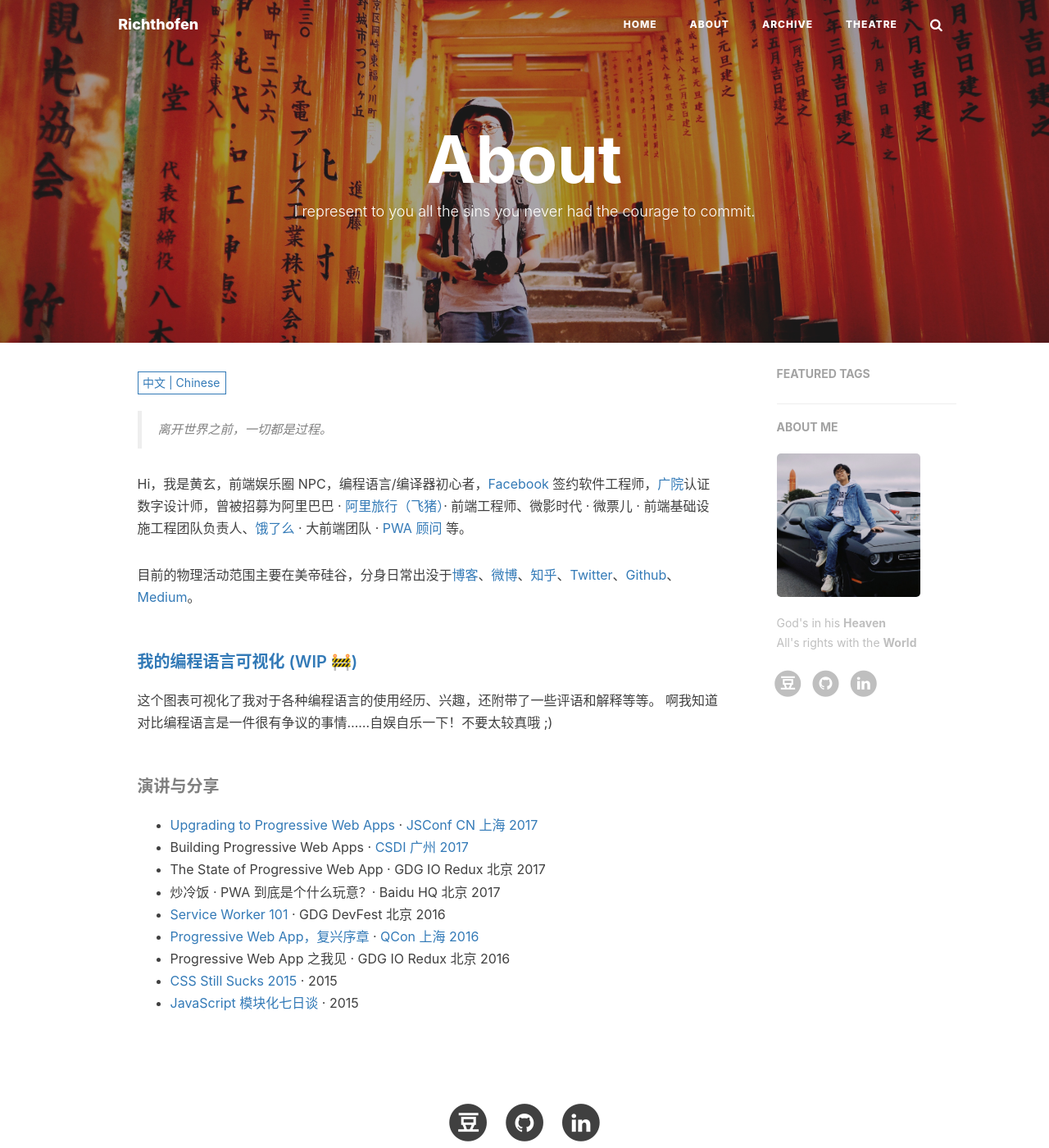
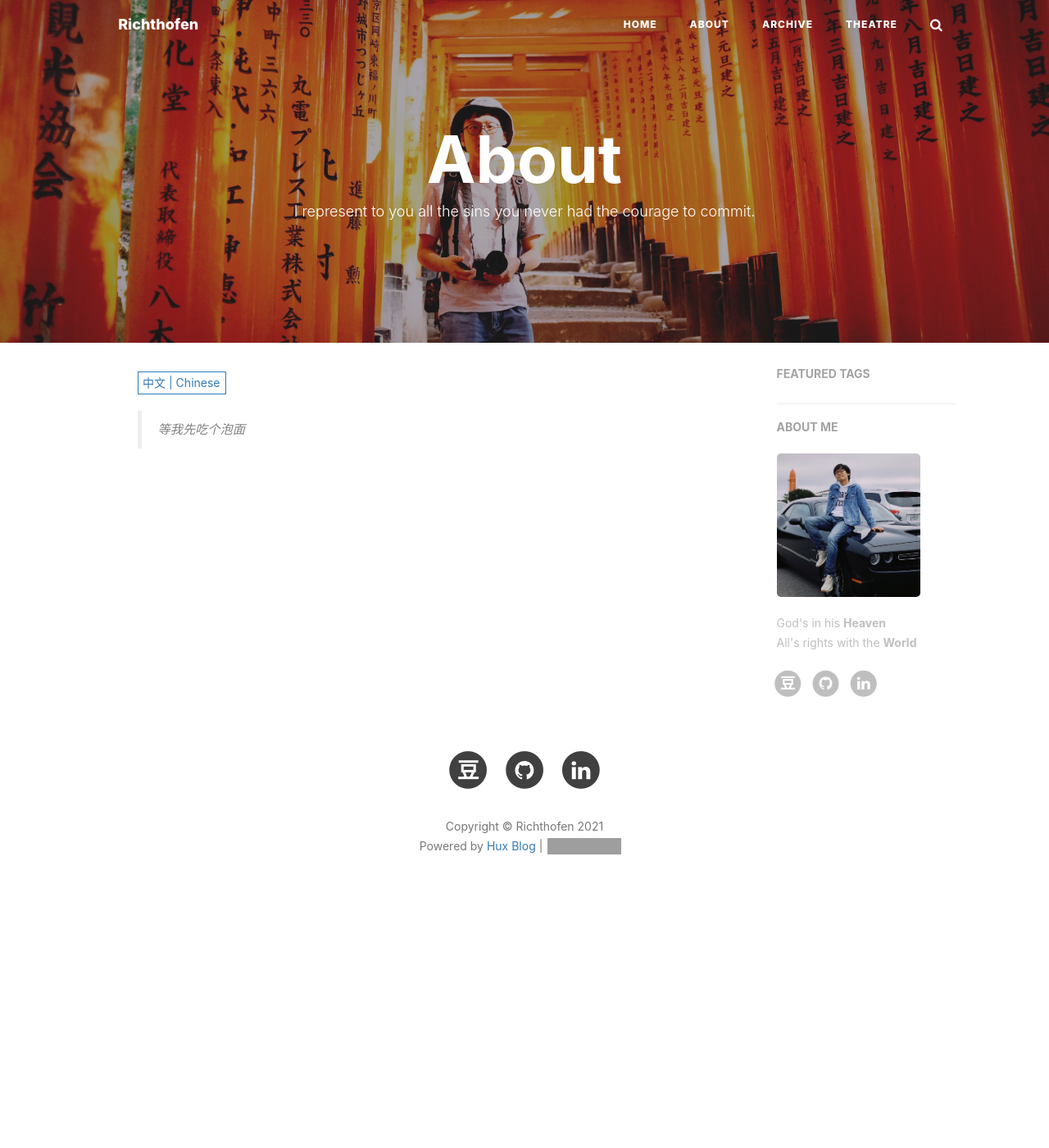
Before and after one commit to jazzplato/jazzplato.github.io, a Jekyll site: the page built from about.html, in a window 1280 px wide and 1400 px high. Shown: the whole window at 82% size. Built offline with Jekyll 4.4.1, drawn with Linux system fonts in a browser that asks for light colours; nearby versions of some CDN libraries; comment, search, counter and statistics services are not loaded; grey boxes are pictures that could not be loaded.

Commit message:
oops, forgot to substitute the bio

```diff
--- a/_includes/about/en.md
+++ b/_includes/about/en.md
@@ -1,33 +1 @@
-> Your time is limited, so don’t waste it living someone else’s life.
-
-Hi, I am _@huxpro_ (Huang, Xuan), a [Facebook](https://www.facebook.com/) software engineer and a degreed digital designer. My interests range from programming languages in general (type system, type-based formal verification, compilers, runtime systems, garbage collection) to indurstial software engineering (web/mobile app development, user interface and UX, developer infrastructure and DX).
-
-In the past, I worked on [Alitrip (Fliggy)](https://www.alitrip.com/) mobile and web apps under the [Alibaba Group](https://en.wikipedia.org/wiki/Alibaba_Group), found and lead front-end infrastructure team at a unicorn startup [Beijing Weiying (WePiao)](https://www.crunchbase.com/organization/beijing-weiying-technology), and helped [Ele.me](https://en.wikipedia.org/wiki/Ele.me) to upgrade their mobile web into [the first influential PWA (progressive web app) in China](https://medium.com/elemefe/upgrading-ele-me-to-progressive-web-app-2a446832e509).
-
-I studied BA, Digital Media Art at [Communication University of China](https://en.wikipedia.org/wiki/Communication_University_of_China) and MS, Computer Science with a focus on programming languages at [Rochester Institute of Technology](https://en.wikipedia.org/wiki/Rochester_Institute_of_Technology).
-
-##### [My PL Spectrum (WIP 🚧)](https://huangxuan.me/2020/05/05/pl-chart/)
-
-I made a chart to visualize my experiences and interests on some of the programming languages.   I know, I know this could be very contraversial. But it's a quite self-entertaining side project to do right? So have fun and don't take it too serious!
-
-##### Appearence
-
-- [Upgrading to Progressive Web Apps][9] · [JSConf China Shanghai 2017](http://2017.jsconf.cn/)
-- Building Progressive Web Apps · [CSDI Guangzhou 2017](http://www.csdisummit.com/)
-- The State of Progressive Web App · GDG IO Redux Beijing 2017
-- PWA Rehashing · Baidu HQ Beijing 2017
-- [Service Worker 101][5] · GDG DevFest Beijing 2016
-- [Progressive Web Apps][4] · QCon Shanghai 2016
-- Progressive Web App in my POV · GDG IO Redux Beijing 2016
-- [CSS Still Sucks 2015][2] · 2015
-- [JavaScript Modularization Journey][1] · 2015
-
-[1]: //huangxuan.me/2015/07/09/js-module-7day/
-[2]: //huangxuan.me/2015/12/28/css-sucks-2015/
-[3]: //huangxuan.me/2016/06/05/pwa-in-my-pov/
-[4]: //huangxuan.me/2016/10/20/pwa-qcon2016/
-[5]: //huangxuan.me/2016/11/20/sw-101-gdgdf/
-[6]: https://yanshuo.io/assets/player/?deck=58ac8598b123db0067292f92 "PWA Rehashing"
-[7]: https://yanshuo.io/assets/player/?deck=593ad6fbfe88c2006a0a0d6d "The State of PWA"
-[8]: https://yanshuo.io/assets/player/?deck=594d673d570c357d0698a950 "Building PWA"
-[9]: //huangxuan.me/jsconfcn2017/
+> Nothing yet
--- a/_includes/about/zh.md
+++ b/_includes/about/zh.md
@@ -1,33 +1 @@
-> 离开世界之前，一切都是过程。
-
-Hi，我是黄玄，前端娱乐圈 NPC，编程语言/编译器初心者，[Facebook](https://www.facebook.com/) 签约软件工程师，[广院](https://baike.baidu.com/item/%E4%B8%AD%E5%9B%BD%E4%BC%A0%E5%AA%92%E5%A4%A7%E5%AD%A6)认证数字设计师，曾被招募为阿里巴巴 · [阿里旅行（飞猪）](http://alitrip.com)· 前端工程师、微影时代 · 微票儿 · 前端基础设施工程团队负责人、[饿了么](https://ele.me/) · 大前端团队 · [PWA 顾问](https://medium.com/elemefe/upgrading-ele-me-to-progressive-web-app-2a446832e509) 等。
-
-目前的物理活动范围主要在美帝硅谷，分身日常出没于[博客](https://huangxuan.me)、[微博](https://weibo.com/huxpro)、[知乎](https://www.zhihu.com/people/huxpro/pins/posts)、[Twitter](https://twitter.com/Huxpro/)、[Github](https://github.com/huxpro)、[Medium](https://medium.com/@Huxpro)。
-
-
-##### [我的编程语言可视化 (WIP 🚧)](https://huangxuan.me/2020/05/05/pl-chart/)
-
-这个图表可视化了我对于各种编程语言的使用经历、兴趣，还附带了一些评语和解释等等。 啊我知道对比编程语言是一件很有争议的事情……自娱自乐一下！不要太较真哦 ;)
-
-
-##### 演讲与分享
-
-- [Upgrading to Progressive Web Apps][9] · [JSConf CN 上海 2017](http://2017.jsconf.cn/)
-- Building Progressive Web Apps · [CSDI 广州 2017](http://www.csdisummit.com/)
-- The State of Progressive Web App · GDG IO Redux 北京 2017
-- 炒冷饭 · PWA 到底是个什么玩意？· Baidu HQ 北京 2017
-- [Service Worker 101][5] · GDG DevFest 北京 2016
-- [Progressive Web App，复兴序章][4] · [QCon 上海 2016](http://2016.qconshanghai.com/presentation/3111)
-- Progressive Web App 之我见 · GDG IO Redux 北京 2016
-- [CSS Still Sucks 2015][2] · 2015
-- [JavaScript 模块化七日谈][1] · 2015
-
-[1]: //huangxuan.me/2015/07/09/js-module-7day/
-[2]: //huangxuan.me/2015/12/28/css-sucks-2015/
-[3]: //huangxuan.me/2016/06/05/pwa-in-my-pov/
-[4]: //huangxuan.me/2016/10/20/pwa-qcon2016/
-[5]: //huangxuan.me/2016/11/20/sw-101-gdgdf/
-[6]: https://yanshuo.io/assets/player/?deck=58ac8598b123db0067292f92 "PWA Rehashing"
-[7]: https://yanshuo.io/assets/player/?deck=593ad6fbfe88c2006a0a0d6d "The State of PWA"
-[8]: https://yanshuo.io/assets/player/?deck=594d673d570c357d0698a950 "Building PWA"
-[9]: //huangxuan.me/jsconfcn2017/
+> 等我先吃个泡面
```
